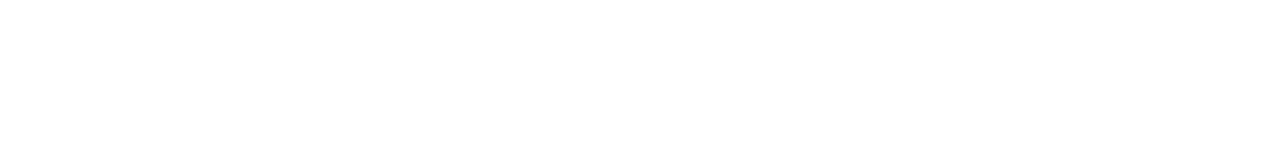
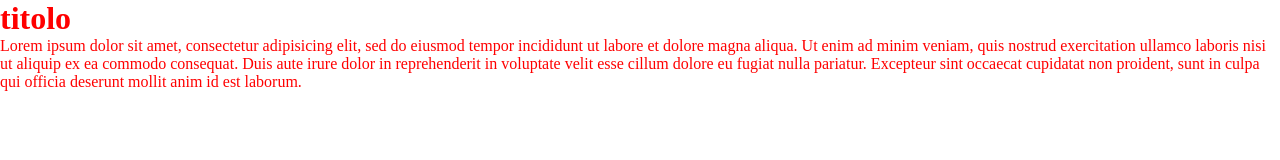
Before and after one commit to marcoC93/html-sass-first, a plain HTML site: page index.html in a window 1280 px wide. Drawn offline with Linux system fonts and the light colour scheme.

Commit message:
implementazione base SASS nel progetto .

```diff
--- a/index.html
+++ b/index.html
@@ -3,8 +3,10 @@
     <head>
         <meta charset="utf-8">
         <title></title>
+        <link rel="stylesheet" href="public/style.css">
     </head>
     <body>
-
+        <h1> titolo</h1>
+        <p>Lorem ipsum dolor sit amet, consectetur adipisicing elit, sed do eiusmod tempor incididunt ut labore et dolore magna aliqua. Ut enim ad minim veniam, quis nostrud exercitation ullamco laboris nisi ut aliquip ex ea commodo consequat. Duis aute irure dolor in reprehenderit in voluptate velit esse cillum dolore eu fugiat nulla pariatur. Excepteur sint occaecat cupidatat non proident, sunt in culpa qui officia deserunt mollit anim id est laborum.</p>
     </body>
 </html>
--- a/src/style.scss
+++ b/src/style.scss
@@ -0,0 +1,16 @@
+$standard_color: red ;
+
+* {
+    padding : 0 ;
+    margin:0 ;
+    box-sizing: border-box;
+}
+/*  commento */
+
+
+h1 {
+    color: $standard_color;
+}
+p {
+    color: $standard_color;
+}
```
Also changed, not shown: public/style.css.
